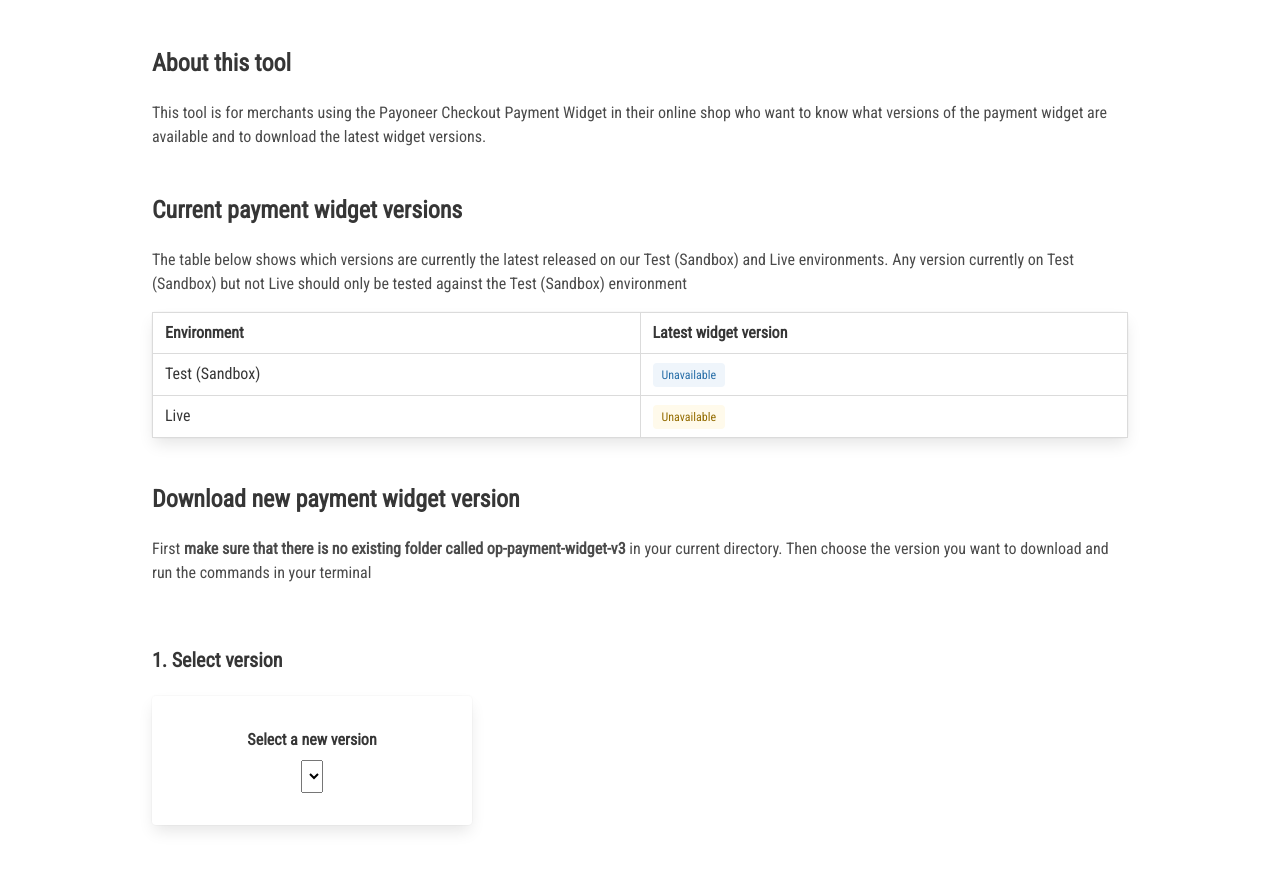
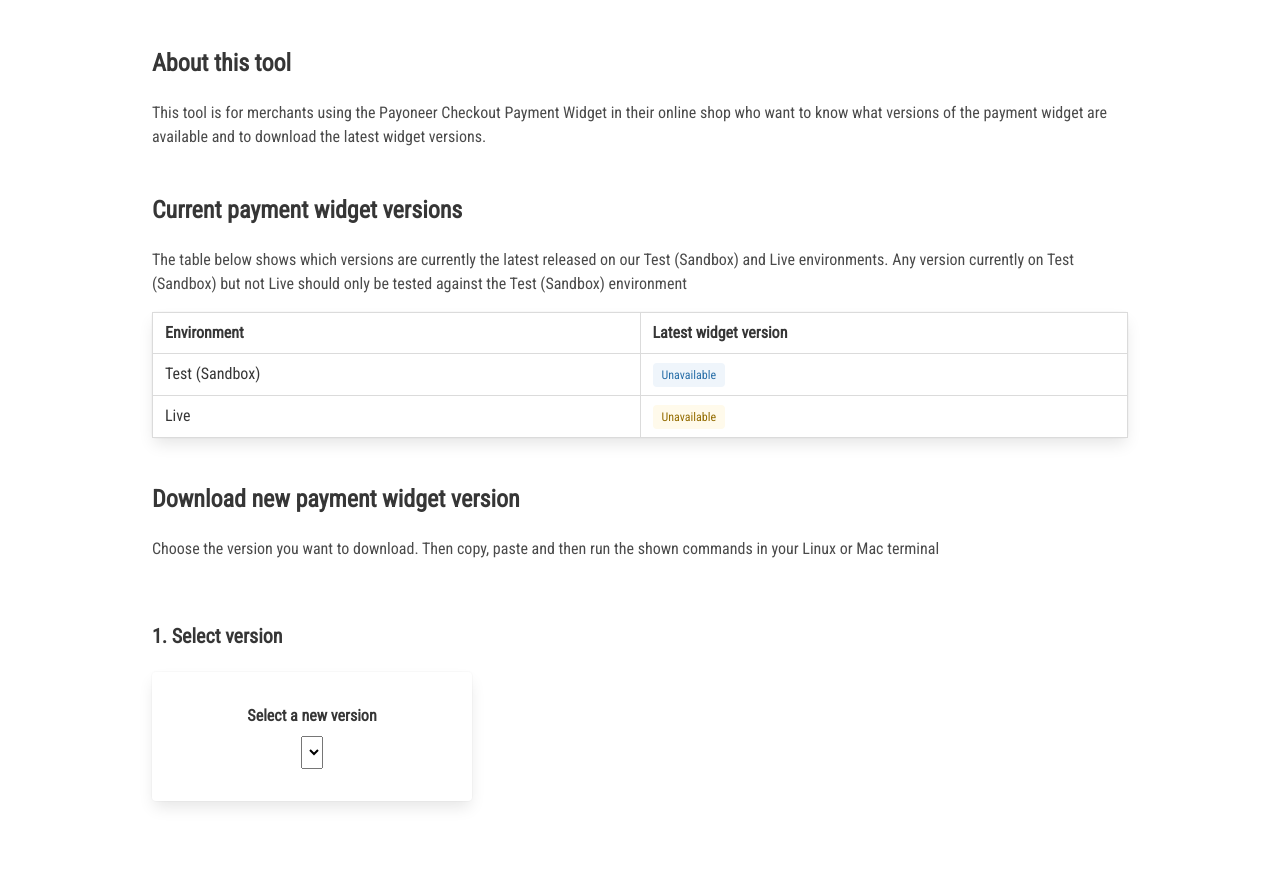
Before and after one commit to tomswales/ppv3-download, a plain HTML site: page docs/index.html in a window 1280 px wide. Shown: the part 70-940 px from the top of the page. Drawn offline with nearby package versions, Linux system fonts and the light colour scheme; some packages are replaced by stand-ins of ours; no server answers; a script that the page names is missing.

Commit message:
Updated instructions

```diff
--- a/docs/index.html
+++ b/docs/index.html
@@ -59,7 +59,7 @@
             </section>
             <section id="download-widget" class="section">
                 <h3 class="title is-4">Download new payment widget version</h3>
-                <p>First <b>make sure that there is no existing folder called op-payment-widget-v3</b> in your current directory. Then choose the version you want to download and run the commands in your terminal</p>
+                <p>Choose the version you want to download. Then copy, paste and then run the shown commands in your Linux or Mac terminal</p>
                 <div class="download-section">
                     <div class="version-selector">
                         <h5 class="title is-5">1. Select version</h5>
```
